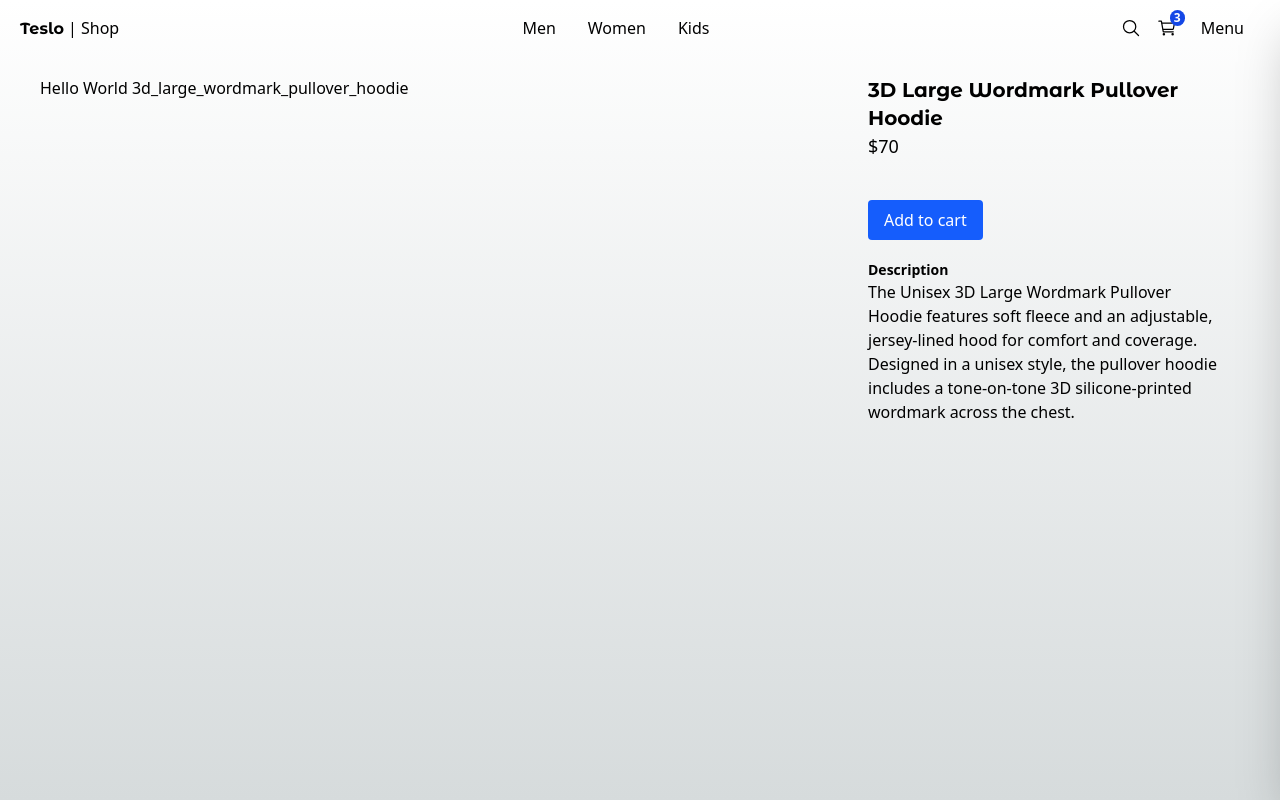
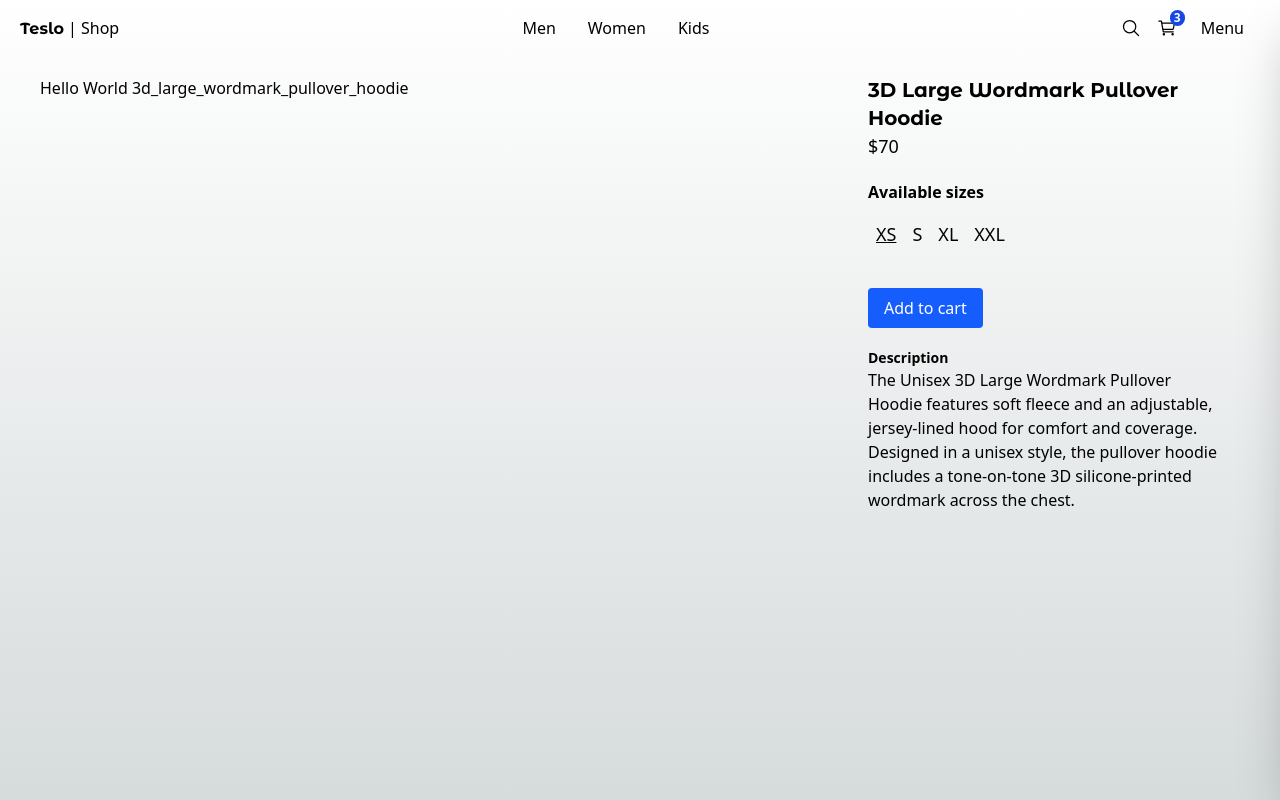
Before and after one commit to moive/teslo-shop-next-h, a Next.js app: page /product/3d_large_wordmark_pullover_hoodie in a window 1280 px wide. Built offline with nearby package versions, Linux system fonts and the light colour scheme.

Commit message:
feat(sizeSelector): add SizeSelector component

```diff
--- a/src/app/(shop)/product/[slug]/page.tsx
+++ b/src/app/(shop)/product/[slug]/page.tsx
@@ -1,3 +1,4 @@
+import { SizeSelector } from "@/components";
 import { titleFont } from "@/config/fonts";
 import { initialData } from "@/seed/seed";
 import { notFound } from "next/navigation";
@@ -25,6 +26,10 @@
         </h1>
         <p className="text-lg mb-5">${product.price}</p>
         {/* Selectors Size */}
+        <SizeSelector
+          selectedSize={product.sizes[0]}
+          availableSizes={product.sizes}
+        />
         {/* Selectors quantity */}
         {/* button */}
         <button className="btn-primary my-5">Add to cart</button>
--- a/src/components/index.ts
+++ b/src/components/index.ts
@@ -1,3 +1,4 @@
+export * from "./product/size-selector/SizeSelector";
 export * from "./products/product-grid/ProductGrid";
 export * from "./products/product-grid/ProductGridItem";
 export * from "./ui/not-found/PageNotFound";
--- /dev/null
+++ b/src/components/product/size-selector/SizeSelector.tsx
@@ -0,0 +1,28 @@
+import { Size } from "@/seed/seed";
+import clsx from "clsx";
+
+interface Props {
+  selectedSize: Size;
+  availableSizes: Size[];
+}
+
+export const SizeSelector = ({ selectedSize, availableSizes }: Props) => {
+  return (
+    <div className="my-5">
+      <h3 className="font-bold mb-4">Available sizes</h3>
+      <div className="flex">
+        {availableSizes &&
+          availableSizes.map((size) => (
+            <button
+              key={size}
+              className={clsx("mx-2 hover:underline text-lg cursor-pointer", {
+                underline: size === selectedSize,
+              })}
+            >
+              {size}
+            </button>
+          ))}
+      </div>
+    </div>
+  );
+};
```
